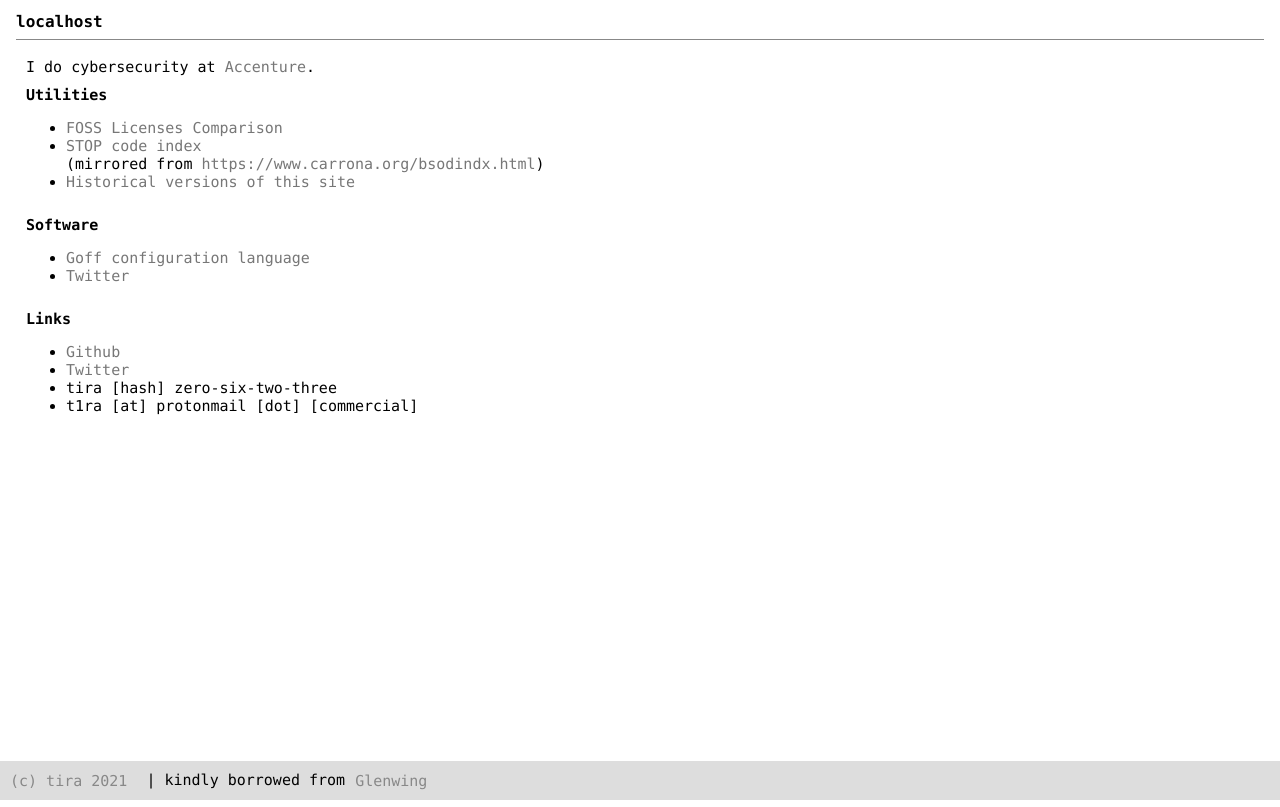
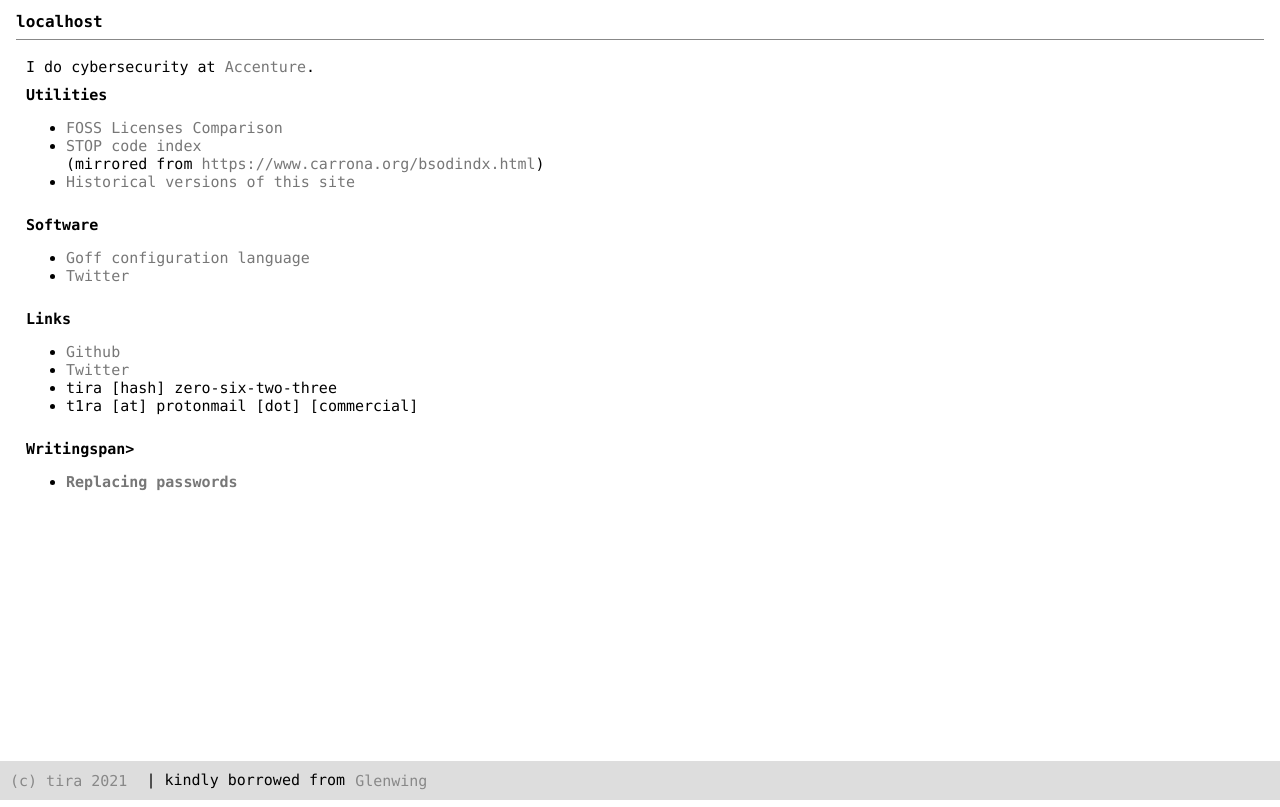
Before and after one commit to imtira/imtira.github.io, a plain HTML site: page index.html in a window 1280 px wide. Drawn offline with Linux system fonts and the light colour scheme.

Commit message:
Update index.html

```diff
--- a/index.html
+++ b/index.html
@@ -49,6 +49,13 @@
         </ul>
       </td></tr>
 
+      <tr><td>
+        <span class="title">Writingspan>
+        <ul>
+          <li><a href="skr/nopwd.txt">Replacing passwords</a></li>
+        </ul>
+      </td></tr>
+
       <noscript>
         <tr><td>
           Browing the web with NoScript. Powerful.
```
